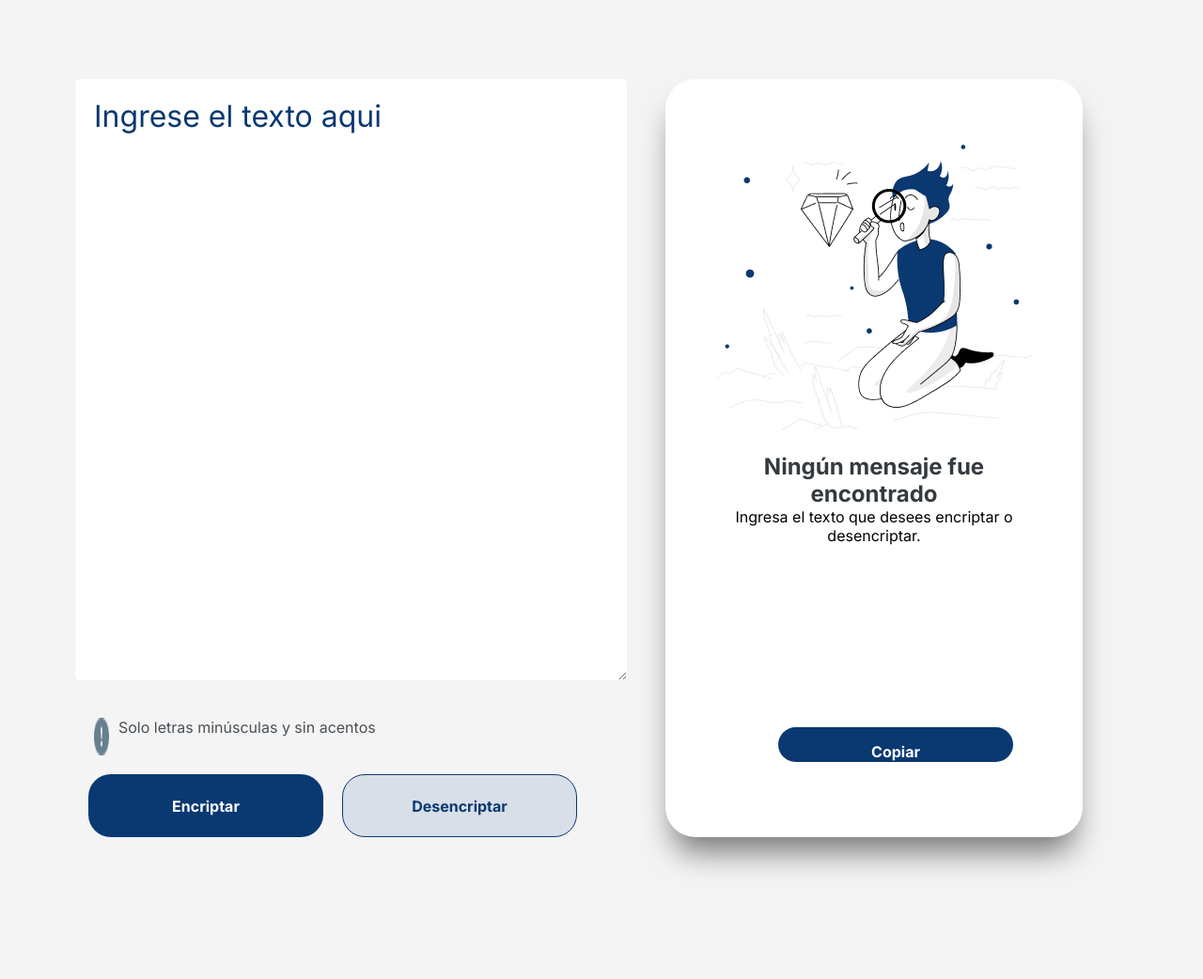
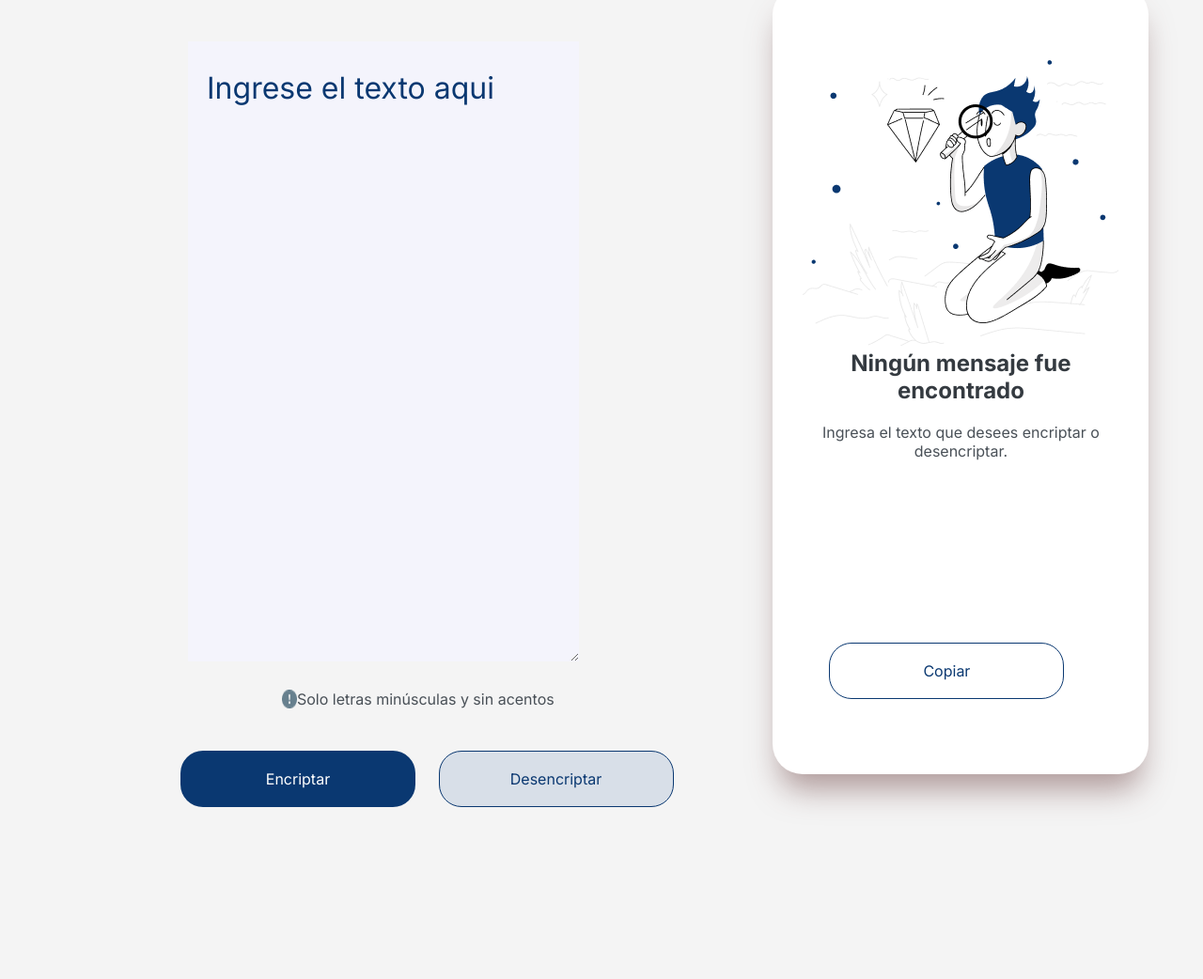
Before and after one commit to Fernandoblancog/Challenge-Fernando, a plain HTML site: page index.html in a window 1280 px wide. Shown: the part 86-1128 px from the top of the page at 94% size. After the commit the page ends 965 px from the top, so only its background shows below. Drawn offline with Linux system fonts and the light colour scheme.

Commit message:
Edición final
Se corrigen errores

```diff
--- a/index.html
+++ b/index.html
@@ -9,13 +9,14 @@
 <link rel="preconnect" href="https://fonts.gstatic.com" crossorigin>
 <link href="https://fonts.googleapis.com/css2?family=Inter:wght@100;200;300;400;500;600;700;800;900&display=swap" rel="stylesheet">
 </head>
+
 <body>
+    <header>
+        <img class="logo" src="Imagenes/Logo@2x.png" alt="Logo">
+    </header>
 
-    <header>
-        <img class="logo" src="Imagenes/Logo@2x.png" alt="Logo Alura">
-    </header>
     <main>
-        <section class="section1">
+        <section class="seccion1">
             <div class="contenedorcajatexto">
                 <textarea placeholder="Ingrese el texto aqui" class="cajatexto"></textarea>
             </div>
@@ -30,9 +31,9 @@
             </div>
         </section>
 
-        <section class="section2">
+        <section class="seccion2">
             <div class="contenedormunieco">
-                <img src="Imagenes/Muñeco.png" alt="imagen Muñeco">
+                <img src="Imagenes/Muñeco.png" alt="muñeco">
             </div>
             <div class="contenedor-parrafo">
                 <h3>Ningún mensaje fue <br>encontrado</h3>
@@ -42,9 +43,9 @@
                 <input type="button" class="btn-copiar" value="Copiar">
             </div>
             <div class="contenedor-resultados">
-                    <p class="texto-resultados"></p>
+                <p class="texto-resultado"></p>
             </div>
-            </div>
+
         </section>
     </main>
     <script src="script.js"></script>
--- a/styles.css
+++ b/styles.css
@@ -11,9 +11,6 @@ body {
 header {
     width: 100%;
     height: 70px;
-    display: flex;
-    justify-content: center;
-    align-items: center;
 }
 
 .logo {
@@ -23,164 +20,171 @@ header {
     padding-left: 40px;
 }
 
-main {
-    width: 90%;
-    min-height: 100vh;
+main{
+    position: absolute;
+    width: 100%;
+    height: 90%;
     display: flex;
     justify-content: space-between;
-    margin-bottom: 300px;
 }
 
-.contenedorcajatexto {
-    left: 200px;
-    width: 608px;
-    margin: 100px auto;
-    top: 100px;
-    padding-left: 100px;
-    display: flex;
-    flex-direction: column;
-    align-items: center;
+.contenedorcajatexto{
+    position: absolute;
+    left: 150px;
+    top: 10px;
+    padding: 50px;
+    width: 940px;x;
+    height: 600px;
 }
 
-.cajatexto {
-    display: flex;
-    flex-direction: column;
-    align-items: center;
-    width: 90%;
-    height: 600px;
-    padding: 20px;
-    border: 0px solid #ccc;
+
+.cajatexto{
+    width: 40%;
+    height: 100%;
+    padding: 30px 20px;
+    border: none;
+    background-color: #f4f4fc;
     cursor: pointer;
     color: #0A3871;
-    border-radius: 5px;
     font-size: 32px;
-    margin-right: 10%
+    font-weight: 400;
+    font-family: 'Inter', sans-serif;
 }
 
 .cajatexto::placeholder {
     color: #0A3871;
 }
 
-.alerta {
+.alerta{
     position: absolute;
-    top: 850px;
-    left: 100px;
+    top: 750px;
+    left: 300px;
     display: flex;
     color: #495057;
-
 }
 
-.alerta img {
-    margin-right: 10px;
+.contenedor-botones{
+    position: absolute;
+    top: 800px;
+    height: 80px;
+    padding-left: 15%;
+    padding-top: 15px;
 }
 
-
-
-.alerta p {
-    margin-bottom: 20px;
-
-}
-.contenedor-botones {
-    display: flex;
-    justify-content: center;
-    align-items: center;
-    flex-wrap: wrap;
+.btn-encriptar{
+    width: 250px;
+    height: 60px;
+    border-radius: 24px;
+    background-color: #0A3871;
+    color: white;
+    font-size: 16px;
+    font-weight: 400;
+    font-family: 'Inter', sans-serif;
+    border: none;
+    margin-right: 20px;
+    cursor: pointer;
 }
 
-.btn-encriptar,
-.btn-desencriptar {
+.btn-desencriptar{
     width: 250px;
-    height: 67px;
+    height: 60px;
     border-radius: 24px;
-    background-color: #0A3871;
-    color: #ffffff;
+    background-color: #D8DFE8;
+    color: #0A3871;
     font-size: 16px;
-    font-weight: bold;
-    font-family: "Inter", sans-serif;
-    border: none;
+    font-weight: 400;
+    font-family: 'Inter', sans-serif;
+    border: 1px solid #0A3871;
     cursor: pointer;
-    text-align: center;
-    margin: 0 10px;
-    padding: 16px 24px;
 }
 
-.btn-desencriptar {
-    background-color: #d8dfe8;
-    color: #0A3871;
-    border: 1px solid #0A3871;
-}
-
-.section2 {
-    width: 50%;
-    max-width: 500px;
-    margin-top: 100px;
-    margin-right: auto;
-    margin-left: auto;
-    padding: 20px;
+.seccion2{
+    display: inline-block;
+    text-align: center;
+    width: 400px;
+    height: 840px;
+    vertical-align: top;
+    margin: 0 4.5%;
+    padding: 30px 20px;
     background-color: #ffffff;
+    box-sizing: border-box;
+    box-shadow: 0px 24px 32px -8px rgba(110, 68, 68, 0.5);
     border-radius: 32px;
-    box-shadow: 0px 24px 32px -8px rgba(0, 0, 0, 0.50);
 }
 
 .contenedormunieco{
+    display: inline-block;
     left: 30px;
     top: 180px;
     box-sizing: border-box;
     padding-top: 50px;
-    text-align: center;
 }
 
-.contenedor-parrafo {
-    text-align: center;
-    margin-top: 20px;
+.contenedor-parrafo{
+    display: inline-block;
+    box-sizing: border-box;
+    top: 570px;
+    left: 50px;
 }
 
 .contenedor-parrafo h3{
     font-size: 24px;
-    font-weight: 700px;
+    font-weight: 700;
+    font-family: 'Inter', sans-serif;
     text-align: center;
-    margin-top: 20px;
     color: #343A40;
 }
 
-.contenedor-resultados {
-    height: 100px;
-    overflow: auto;
+.contenedor-parrafo p{
+    font-family: 'Inter', sans-serif;
+    font-weight: 400px;
+    font-size: 16px;
     text-align: center;
+    color: #495057;
+    padding-top: 20px;
+}
+
+.contenedor-resultado{
+    position: absolute;
+    bottom: 330px;
+    width: 320px;
+    height: 40px;
+    padding: 0;
+    box-sizing: border-box;
+    margin-left: 25px;
 }
 
 
-.contenedor-botones {
-    display: flex;
-    justify-content: center;
-    align-items: center; /* Alinea verticalmente los elementos */
-    flex-wrap: wrap; /* Permite que los elementos se envuelvan si son demasiado anchos */
-
-}.contenedor-copiar {
-        display: flex;
-        position: absolute;
-        bottom: 400px;
-        top: 850px;
-        background-color: aqua;
-        padding-left: 90px;
+.contenedor-resultado p{
+    color: #495057;
+    font-size: 45px;
 
 }
 
-.btn-copiar {
+
+.contenedor-copiar{
+    display: flex;
+    position: absolute;
+    bottom: 400px;
+    top: 700px;
+    background-color: aqua;
+    padding-left: 40px;
+}
+
+.btn-copiar{
     width: 250px;
-    height: 37px;
+    height: 60px;
     border-radius: 24px;
-    background-color: #0A3871;
-    color: #ffffff;
+    background-color: #ffffff;
+    color: #0A3871;
     font-size: 16px;
-    font-weight: bold;
-    font-family: "Inter", sans-serif;
-    border: none;
+    font-weight: 400;
+    font-family: 'Inter', sans-serif;
+    border: 1px solid #0A3871;
     cursor: pointer;
-    text-align: center;
-    margin:  10px; /* Ajusta el margen igual que los demás botones */
-    padding: 16px 24px;
-    position: relative absolute;
+    position: center;
+    top: 50px;
+    right: 4px;
 }
 
 .ocultar{
```
Lines whose indentation alone changed are shown as unchanged.
